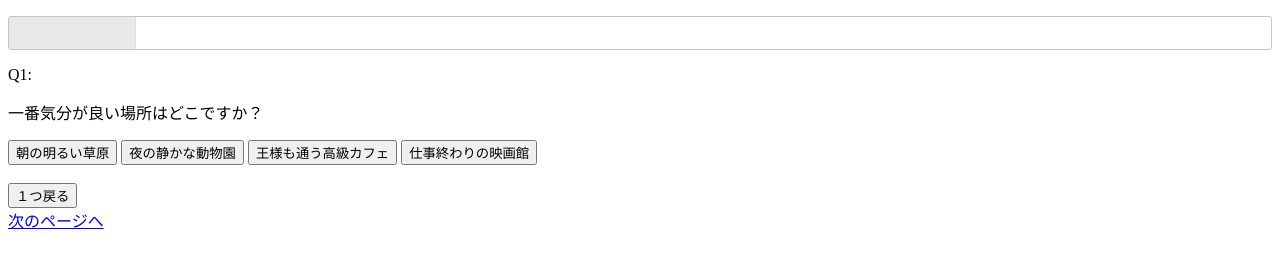
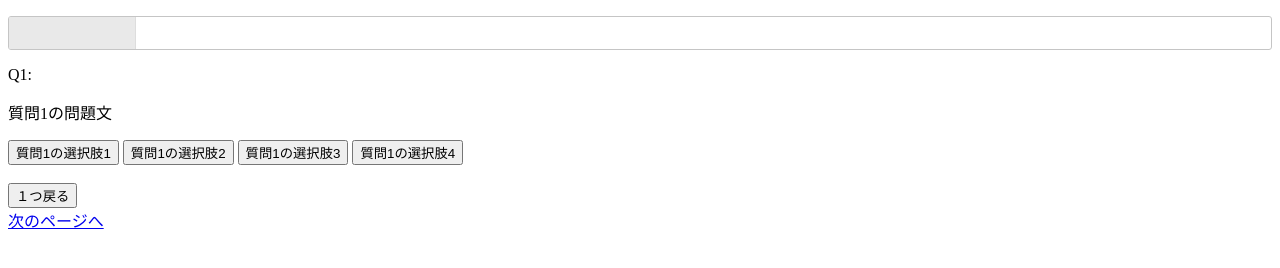
Before and after one commit to AkashiSekizaki/ICT-Practice-copy, a plain HTML site: page view/index.html in a window 1280 px wide. Drawn offline with nearby package versions, Linux system fonts and the light colour scheme.

Commit message:
jsonファイルのデータを潰した

```diff
--- a/config/fixedItem.js
+++ b/config/fixedItem.js
@@ -1,156 +1,156 @@
 const QUESTION=
 {
-    "group" : ["花","植物","ダマスク","フェイク","パターン","プレーン","アニマル","イラスト"],
-    "id":["flowers","plants","damask","fake","plane","animal","illustration"],
+    "group" : ["group1_name","group2_name","group3_name","group4_name","group5_name","group6_name","group7_name","group8_name"],
+    "id":["group1_id","group2_id","group3_id","group4_id","group5_id","group6_id","group7_id","group8_id"],
     "questions": {
         "Q1": {
-            "text_que": "一番気分が良い場所はどこですか？",
+            "text_que": "質問1の問題文",
             "A1": {
-                "text_ans": "朝の明るい草原"
+                "text_ans": "質問1の選択肢1"
             },
             "A2": {
-                "text_ans": "夜の静かな動物園"
+                "text_ans": "質問1の選択肢2"
             },
             "A3": {
-                "text_ans": "王様も通う高級カフェ"
+                "text_ans": "質問1の選択肢3"
             },
             "A4": {
-                "text_ans": "仕事終わりの映画館"
+                "text_ans": "質問1の選択肢4"
             }
         },
         "Q2": {
-            "text_que": "自然への印象として一番近いものはなんですか？",
+            "text_que": "質問2の問題文",
             "A1": {
-                "text_ans": "花"
+                "text_ans": "質問2の選択肢1"
             },
             "A2": {
-                "text_ans": "植物"
+                "text_ans": "質問2の選択肢2"
             },
             "A3": {
-                "text_ans": "動物"
+                "text_ans": "質問2の選択肢3"
             },
             "A4": {
-                "text_ans": "岩"
+                "text_ans": "質問2の選択肢4"
             }
         },
         "Q3": {
-            "text_que": "壁紙を新しくした部屋で行いたいことは？",
+            "text_que": "質問3の問題文",
             "A1": {
-                "text_ans": "リラックスしてくつろぐ"
+                "text_ans": "質問3の選択肢1"
             },
             "A2": {
-                "text_ans": "手芸や工芸など作成作業をする"
+                "text_ans": "質問3の選択肢2"
             },
             "A3": {
-                "text_ans": "読書や学習を行う"
+                "text_ans": "質問3の選択肢3"
             },
             "A4": {
-                "text_ans": "特に何をするかは決めていない"
+                "text_ans": "質問3の選択肢4"
             }
         },
         "Q4": {
-            "text_que": "天気が良い日は何をしますか？",
+            "text_que": "質問4の問題文",
             "A1": {
-                "text_ans": "外で自然を満喫する"
+                "text_ans": "質問4の選択肢1"
             },
             "A2": {
-                "text_ans": "家でのんびり過ごす"
+                "text_ans": "質問4の選択肢2"
             },
             "A3": {
-                "text_ans": "スポーツをする"
+                "text_ans": "質問4の選択肢3"
             },
             "A4": {
-                "text_ans": "友人を自宅に招待する"
+                "text_ans": "質問4の選択肢4"
             }
         },
         "Q5": {
-            "text_que": "好きな色は何色ですか？",
+            "text_que": "質問5の問題文",
             "A1": {
-                "text_ans": "青"
+                "text_ans": "質問5の選択肢1"
             },
             "A2": {
-                "text_ans": "緑"
+                "text_ans": "質問5の選択肢2"
             },
             "A3": {
-                "text_ans": "赤"
+                "text_ans": "質問5の選択肢3"
             },
             "A4": {
-                "text_ans": "他の色"
+                "text_ans": "質問5の選択肢4"
             }
         },
         "Q6": {
-            "text_que": "自宅にはどのようなインテリアが多いですか？",
+            "text_que": "質問6の問題文",
             "A1": {
-                "text_ans": "白や黒のシンプルなデザイン"
+                "text_ans": "質問6の選択肢1"
             },
             "A2": {
-                "text_ans": "自然を感じるデザイン"
+                "text_ans": "質問6の選択肢2"
             },
             "A3": {
-                "text_ans": "カラフルでポップなデザイン"
+                "text_ans": "質問6の選択肢3"
             },
             "A4": {
-                "text_ans": "クラシックなデザイン"
+                "text_ans": "質問6の選択肢4"
             }
         },
         "Q7": {
-            "text_que": "あなたが魅力を感じるのはどれですか？",
+            "text_que": "質問7の問題文",
             "A1": {
-                "text_ans": "最新で斬新なスタイル"
+                "text_ans": "質問7の選択肢1"
             },
             "A2": {
-                "text_ans": "伝統的でクラシック"
+                "text_ans": "質問7の選択肢2"
             },
             "A3": {
-                "text_ans": "無駄のないシンプルさ"
+                "text_ans": "質問7の選択肢3"
             },
             "A4": {
-                "text_ans": "可愛らしい雰囲気"
+                "text_ans": "質問7の選択肢4"
             }
         },
         "Q8": {
-            "text_que": "どんな質感が好みですか？",
+            "text_que": "質問8の問題文",
             "A1": {
-                "text_ans": "手触りのいい滑らかな質感"
+                "text_ans": "質問8の選択肢1"
             },
             "A2": {
-                "text_ans": "立体感のある質感"
+                "text_ans": "質問8の選択肢2"
             },
             "A3": {
-                "text_ans": "つやつやして光沢のある質感"
+                "text_ans": "質問8の選択肢3"
             },
             "A4": {
-                "text_ans": "しっとりとした質感"
+                "text_ans": "質問8の選択肢4"
             }
         },
         "Q9": {
-            "text_que": "旅行に行くならどんな場所がよいですか？",
+            "text_que": "質問9の問題文",
             "A1": {
-                "text_ans": "海の綺麗なリゾート"
+                "text_ans": "質問9の選択肢1"
             },
             "A2": {
-                "text_ans": "世界遺産"
+                "text_ans": "質問9の選択肢2"
             },
             "A3": {
-                "text_ans": "賑やかな繁華街"
+                "text_ans": "質問9の選択肢3"
             },
             "A4": {
-                "text_ans": "自然あふれるレジャースポット"
+                "text_ans": "質問9の選択肢4"
             }
         },
         "Q10": {
-            "text_que": "自分の暮らしにどんなことを求めますか？",
+            "text_que": "質問10の問題文",
             "A1": {
-                "text_ans": "心躍る体験"
+                "text_ans": "質問10の選択肢1"
             },
             "A2": {
-                "text_ans": "リラックスしてくつろぐ"
+                "text_ans": "質問10の選択肢2"
             },
             "A3": {
-                "text_ans": "新たな発見"
+                "text_ans": "質問10の選択肢3"
             },
             "A4": {
-                "text_ans": "変わらない平穏"
+                "text_ans": "質問10の選択肢4"
             }
         }
     }
--- a/view/index.html
+++ b/view/index.html
@@ -10,7 +10,7 @@
   <script src="https://code.jquery.com/ui/1.13.2/jquery-ui.js"></script>
   <script src="https://code.jquery.com/jquery-migrate-3.3.2.js"></script>
   <script>
-    jQuery.migrateMute = false; // jQuery Migrateの警告を表示する設定
+    jQuery.migrateMute = false; // jQuery Migrateの警告の設定
   </script>
 </head>
 
```
